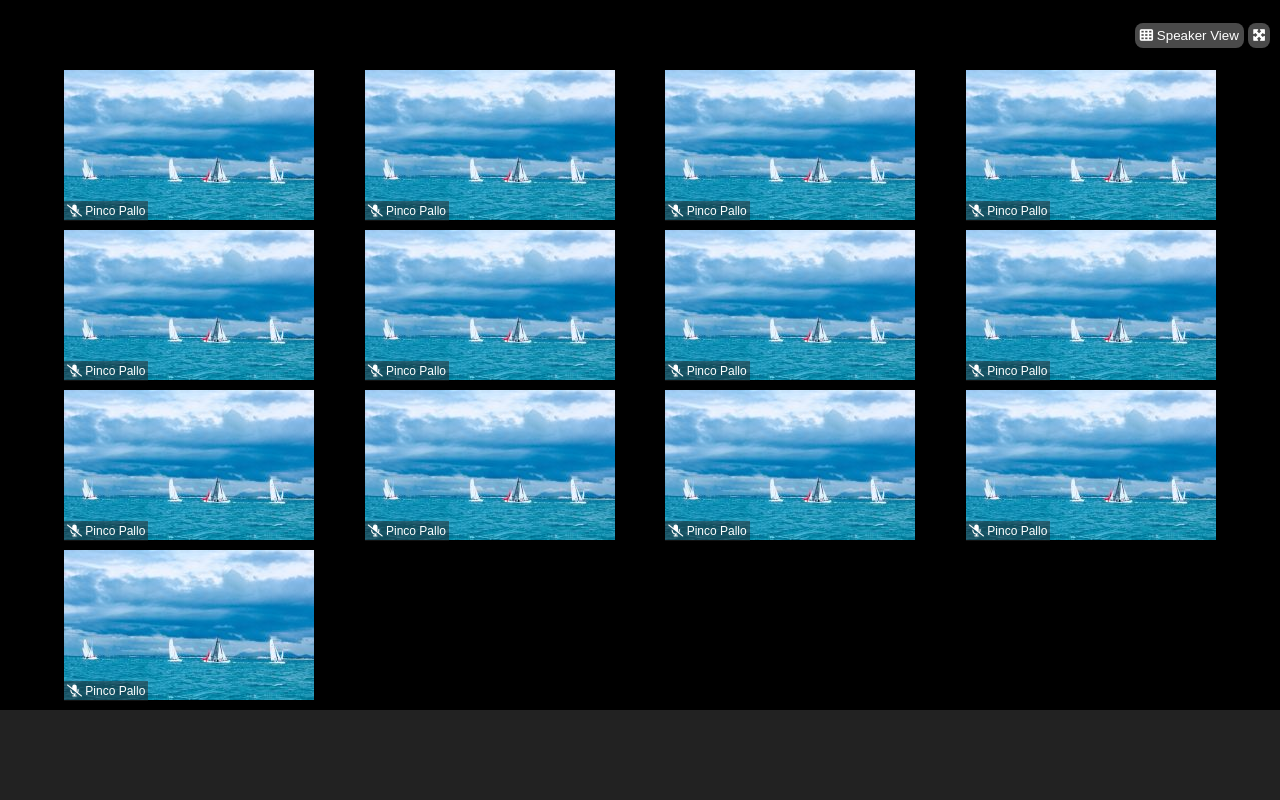
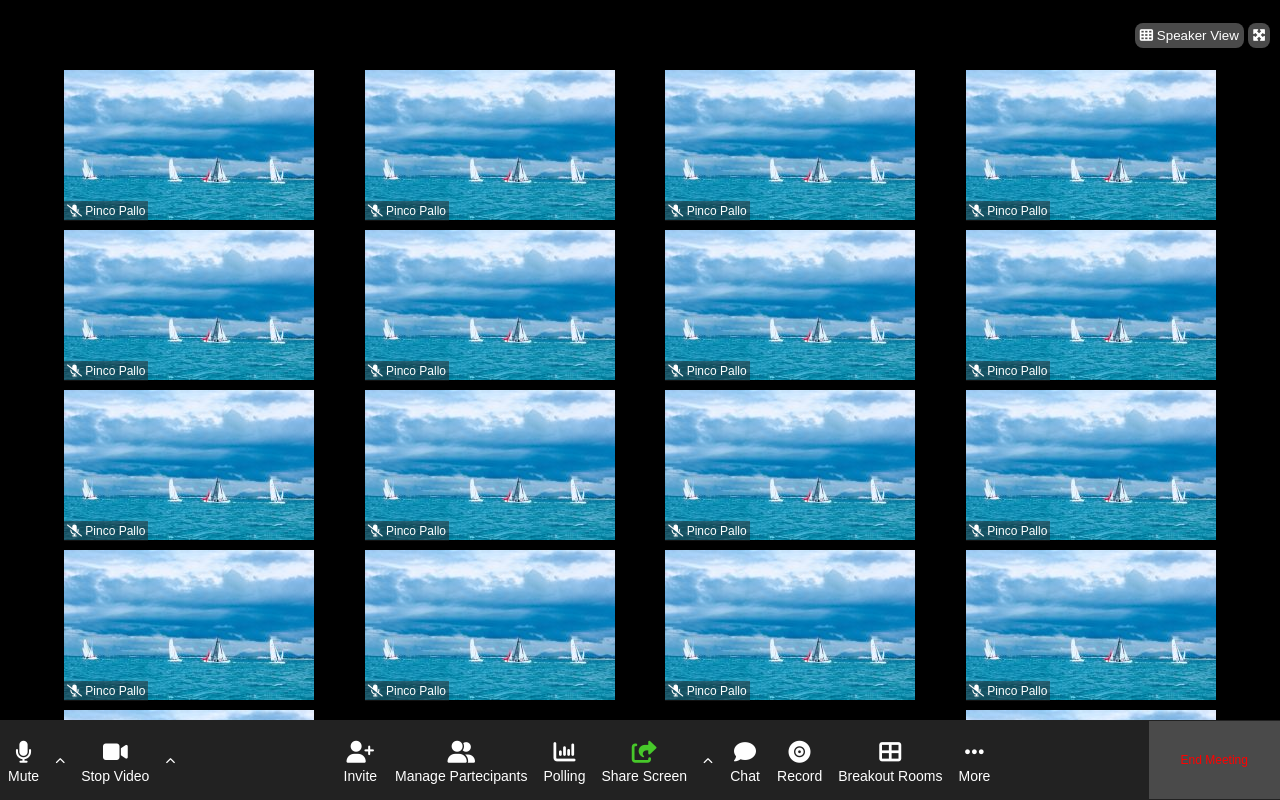
Before and after one commit to Mattia-Giorgetti/html-css-zoom, a plain HTML site: page index.html in a window 1280 px wide. Drawn offline with Linux system fonts and the light colour scheme.

Commit message:
finito footer

```diff
--- a/css/style.css
+++ b/css/style.css
@@ -48,7 +48,7 @@ header {
 main {
     width: 100%;
     background-color: black;
-    height: calc(100vh - 160px);
+    height: calc(100vh - 150px);
     overflow: hidden;
 }
 .wrapper {
@@ -69,17 +69,44 @@ main {
 }
 
 
-
-
-
-
-
-
-
-
 /* Footer  */
 footer {
     width: 100%;
     background-color: rgb(34, 34, 34);
-    height: 90px;
+    height: 80px;
 }
+.foot-icon {
+    color: white;
+    text-align: center;
+    font-size: 14px;
+    padding: 8px;
+}
+.big {
+    font-size: 22px;
+    padding: 5px;
+}
+.small{
+    font-size: 10px;
+}
+
+.foot-right {
+    color: red;
+    font-size: 12px;
+    background-color: rgb(74, 74, 74);
+    padding: 32px;
+}
+#green-icon {
+    color: rgb(71, 200, 42);
+}
+
+/* EFFETTI  */
+
+.foot-right:hover {
+    cursor: pointer;
+}
+.foot-icon:hover {
+    cursor: pointer;
+}
+.pic-box:hover {
+    cursor: pointer;
+}
--- a/index.html
+++ b/index.html
@@ -1,14 +1,20 @@
 <!DOCTYPE html>
 <html lang="en">
+
 <head>
     <meta charset="UTF-8">
     <meta http-equiv="X-UA-Compatible" content="IE=edge">
     <meta name="viewport" content="width=device-width, initial-scale=1.0">
-    <link rel="stylesheet" href="https://cdnjs.cloudflare.com/ajax/libs/font-awesome/6.2.0/css/all.min.css" integrity="sha512-xh6O/CkQoPOWDdYTDqeRdPCVd1SpvCA9XXcUnZS2FmJNp1coAFzvtCN9BmamE+4aHK8yyUHUSCcJHgXloTyT2A==" crossorigin="anonymous" referrerpolicy="no-referrer" />
+    <link rel="stylesheet" href="https://cdnjs.cloudflare.com/ajax/libs/font-awesome/6.2.0/css/all.min.css"
+        integrity="sha512-xh6O/CkQoPOWDdYTDqeRdPCVd1SpvCA9XXcUnZS2FmJNp1coAFzvtCN9BmamE+4aHK8yyUHUSCcJHgXloTyT2A=="
+        crossorigin="anonymous" referrerpolicy="no-referrer" />
     <link rel="stylesheet" href="css/style.css">
     <title>Zoom</title>
 </head>
+
 <body>
+
+    <!-- Header  -->
     <header>
         <div class="header-nav">
             <button><i class="fa-solid fa-table-cells"></i> Speaker View</button>
@@ -16,11 +22,57 @@
         </div>
     </header>
 
+    <!-- Main  -->
     <main>
         <div class="wrapper flexbox">
 
-                <!-- Fila di immagini  -->
+            <!-- Immagini  -->
 
+            <div class="image-container">
+                <div class="pic-box">
+                    <img src="img/sunset 1.jpeg" alt="pic">
+                </div>
+                <div class="user-icon">
+                    <i class="fa-solid fa-microphone-slash"></i>
+                    <span>Pinco Pallo</span>
+                </div>
+            </div>
+            <div class="image-container">
+                <div class="pic-box">
+                    <img src="img/sunset 1.jpeg" alt="pic">
+                </div>
+                <div class="user-icon">
+                    <i class="fa-solid fa-microphone-slash"></i>
+                    <span>Pinco Pallo</span>
+                </div>
+            </div>
+            <div class="image-container">
+                <div class="pic-box">
+                    <img src="img/sunset 1.jpeg" alt="pic">
+                </div>
+                <div class="user-icon">
+                    <i class="fa-solid fa-microphone-slash"></i>
+                    <span>Pinco Pallo</span>
+                </div>
+            </div>
+            <div class="image-container">
+                <div class="pic-box">
+                    <img src="img/sunset 1.jpeg" alt="pic">
+                </div>
+                <div class="user-icon">
+                    <i class="fa-solid fa-microphone-slash"></i>
+                    <span>Pinco Pallo</span>
+                </div>
+            </div>
+            <div class="image-container">
+                <div class="pic-box">
+                    <img src="img/sunset 1.jpeg" alt="pic">
+                </div>
+                <div class="user-icon">
+                    <i class="fa-solid fa-microphone-slash"></i>
+                    <span>Pinco Pallo</span>
+                </div>
+            </div>
             <div class="image-container">
                 <div class="pic-box">
                     <img src="img/sunset 1.jpeg" alt="pic">
@@ -142,6 +194,70 @@
 
         </div>
     </main>
-    <footer></footer>
+
+    <!-- Footer  -->
+
+    <footer class="flexbox">
+
+        <!-- Left Footer  -->
+
+        <div class="flexbox">
+            <div class="foot-icon">
+                <i class="fa-solid fa-microphone big"></i>
+                <p>Mute</p>
+            </div>
+            <div class="foot-icon"><i class="fa-solid fa-chevron-up small"></i></div>
+            <div class="foot-icon">
+                <i class="fa-solid fa-video big"></i>
+                <p>Stop Video</p>
+            </div>
+            <div class="foot-icon"><i class="fa-solid fa-chevron-up small"></i></div>
+        </div>
+        <!-- Mid Footer  -->
+
+        <div class="flexbox">
+            <div class="foot-icon">
+                <i class="fa-solid fa-user-plus big"></i>
+                <p>Invite</p>
+            </div>
+            <div class="foot-icon">
+                <i class="fa-solid fa-user-group big"></i>
+                <p>Manage Partecipants</p>
+            </div>
+            <div class="foot-icon">
+                <i class="fa-solid fa-chart-column big"></i>
+                <p>Polling</p>
+            </div>
+            <div class="foot-icon">
+                <i class="fa-solid fa-share-from-square big" id="green-icon"></i>
+                <p>Share Screen</p>
+            </div>
+            <div class="foot-icon"><i class="fa-solid fa-chevron-up small"></i></div>
+            <div class="foot-icon">
+                <i class="fa-solid fa-comment big"></i>
+                <p>Chat</p>
+            </div>
+            <div class="foot-icon">
+                <i class="fa-solid fa-record-vinyl big"></i>
+                <p>Record</p>
+            </div>
+            <div class="foot-icon">
+                <i class="fa-solid fa-table-cells-large big"></i>
+                <p>Breakout Rooms</p>
+            </div>
+            <div class="foot-icon">
+                <i class="fa-solid fa-ellipsis big"></i>
+                <p>More</p>
+            </div>
+        </div>
+
+        <!-- Right Footer  -->
+
+        <div class="foot-right">
+            <p>End Meeting</p>
+        </div>
+
+    </footer>
 </body>
+
 </html>
```
